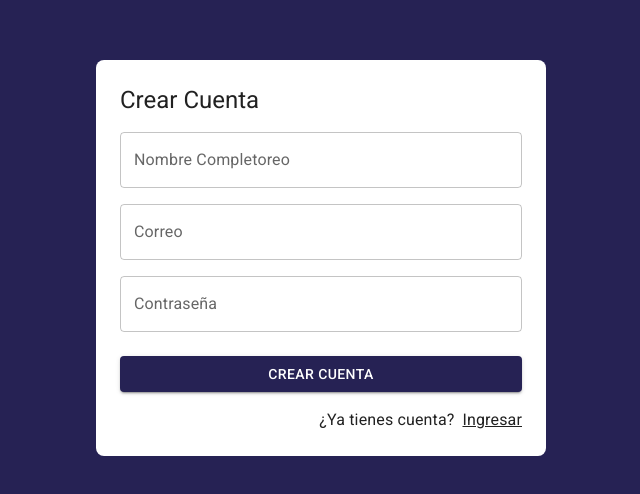
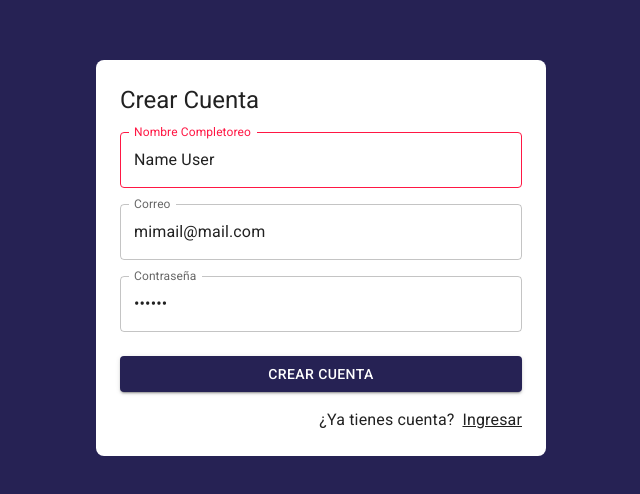
Before and after one commit to DidioArbey/Login-React, a React (Vite) app: page /auth/register in a window 1280 px wide. Shown: the part 142-636 px from the top of the page, without its empty margins (319-959 px from the left). Built offline with nearby package versions, Linux system fonts and the light colour scheme.

Commit message:
manejo de errores formulario registros usuarios

```diff
--- a/src/auth/pages/RegisterPage.jsx
+++ b/src/auth/pages/RegisterPage.jsx
@@ -1,29 +1,61 @@
-import { Link as RouterLink } from 'react-router-dom'
-import { Google } from "@mui/icons-material"
-import { Button, Grid, Link, TextField, Typography } from "@mui/material"
-import { AuthLayaout } from '../layout/AuthLayaout'
+import { Link as RouterLink } from "react-router-dom";
+import { Google } from "@mui/icons-material";
+import { Button, Grid, Link, TextField, Typography } from "@mui/material";
+import { AuthLayaout } from "../layout/AuthLayaout";
+import { useForm } from "../../hooks";
+
+const formData = {
+  email: "mimail@mail.com",
+  password: "123456",
+  displayName: "Name User",
+};
+
+const formValidations= {
+  email: [(value)=>value.includes('@'),'El correo debe contener un @'],
+  password: [(value)=>value.length >= 6,'El password debe ser minimo de 6 caracteres'],
+  displayName: [(value)=>value.length >= 1,'El nombre es requerido'],
 
 
+};
+
 export const RegisterPage = () => {
+  const {
+    formState, displayName, email, password, onInputChange,
+    formStateValid, displayNameValid, emailValid, passwordValid
+  } = useForm(formData, formValidations);
+
+  const onSubmit = (event) => {
+    event.preventDefault();
+    console.log(formState);
+  };
+
   return (
-    <AuthLayaout title='Crear Cuenta'>
-      <form>
+    <AuthLayaout title="Crear Cuenta">
+      <form onSubmit={ onSubmit }>
         <Grid container>
-          <Grid item xs={12} sx={{ mt: 2 }} >
+          <Grid item xs={12} sx={{ mt: 2 }}>
             <TextField
               label="Nombre Completoreo"
               type="text"
               placeholder="Nombre Completo"
               fullWidth
+              name="displayName"
+              value={displayName}
+              onChange={onInputChange}
+              error={!displayNameValid}
+              helperText={displayNameValid}
             />
           </Grid>
 
-          <Grid item xs={12} sx={{ mt: 2 }} >
+          <Grid item xs={12} sx={{ mt: 2 }}>
             <TextField
               label="Correo"
               type="email"
               placeholder="correo@ejemplo.com"
               fullWidth
+              name="email"
+              value={email}
+              onChange={onInputChange}
             />
           </Grid>
 
@@ -33,28 +65,32 @@
               type="password"
               placeholder="contraseña"
               fullWidth
+              name="password"
+              value={password}
+              onChange={onInputChange}
             />
           </Grid>
 
           <Grid container spacing={2} sx={{ mb: 2, mt: 1 }}>
-            <Grid item xs={12} >
-              <Button variant='contained' fullWidth>
+            <Grid item xs={12}>
+              <Button
+              type="submit"
+                variant="contained"
+                fullWidth
+              >
                 Crear Cuenta
               </Button>
             </Grid>
           </Grid>
 
-          <Grid container direction='row' justifyContent='end'>
-            <Typography sx={{mr:1}} >¿Ya tienes cuenta?</Typography>
-            <Link component={RouterLink} color='inherit' to="/auth/login" >
+          <Grid container direction="row" justifyContent="end">
+            <Typography sx={{ mr: 1 }}>¿Ya tienes cuenta?</Typography>
+            <Link component={RouterLink} color="inherit" to="/auth/login">
               Ingresar
             </Link>
           </Grid>
-
         </Grid>
       </form>
-
     </AuthLayaout>
-
-  )
-}
+  );
+};
--- a/src/hooks/useForm.js
+++ b/src/hooks/useForm.js
@@ -1,6 +1,6 @@
 import { useState } from 'react';
 
-export const useForm = ( initialForm = {} ) => {
+export const useForm = ( initialForm = {} , formValidations = {} ) => {
 
     const [ formState, setFormState ] = useState( initialForm );
 
```
